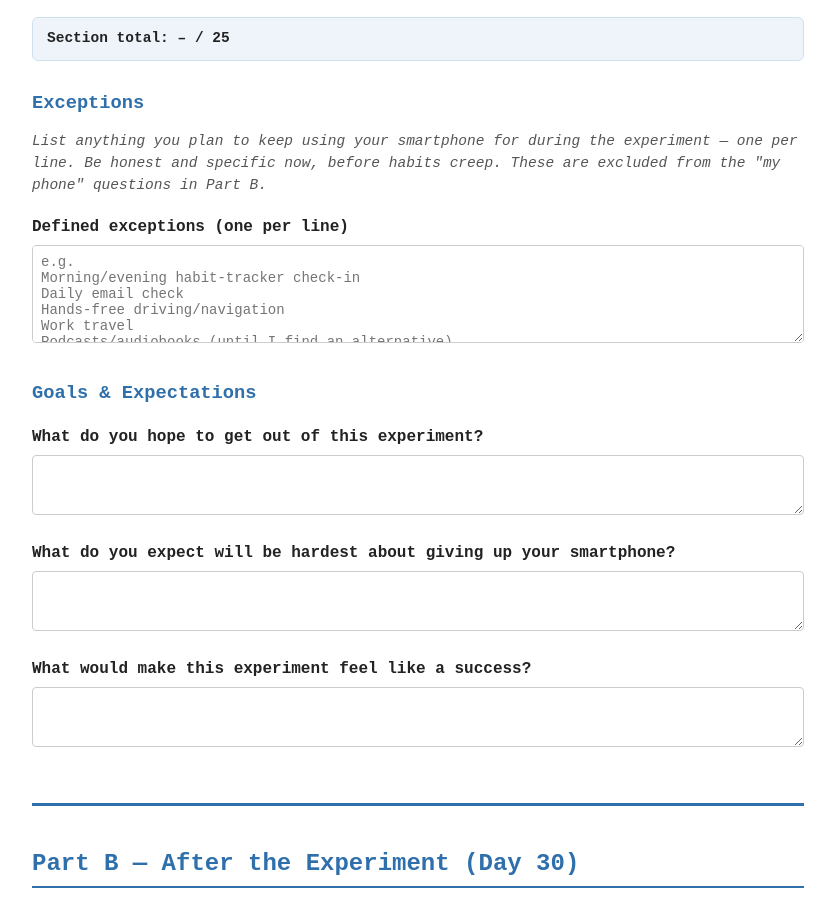
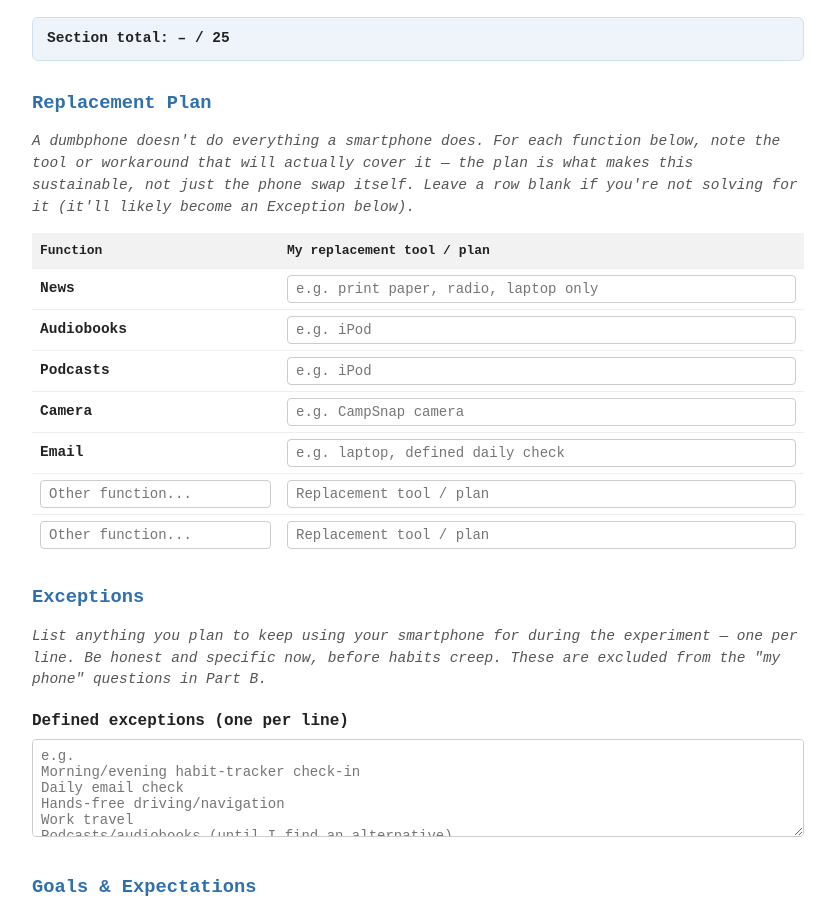
Before and after one commit to bcgordon/dumbphone2, a plain HTML site: page index.html in a window 1280 px wide. Shown: the part 2421-3325 px from the top of the page, without its empty margins (222-1057 px from the left). Drawn offline with Linux system fonts and the light colour scheme.

Commit message:
Add files via upload

```diff
--- a/index.html
+++ b/index.html
@@ -46,6 +46,13 @@
   table.likert td.scale { text-align: center; white-space: nowrap; }
   .scale-opt { display: inline-flex; flex-direction: column; align-items: center; margin: 0 6px; font-size: 12px; color: #666; }
   .scale-opt input { margin: 0 0 2px; }
+  table.plan { width: 100%; border-collapse: collapse; margin: 12px 0 20px; font-size: 14.5px; }
+  table.plan th { background: var(--lightgray); text-align: left; padding: 8px; font-size: 13px; }
+  table.plan td { padding: 6px 8px; border-top: 1px solid #eee; vertical-align: middle; }
+  table.plan td.fn { font-weight: 600; width: 32%; }
+  table.plan input[type=text] {
+    width: 100%; padding: 5px 8px; border: 1px solid var(--border); border-radius: 4px; font-size: 14px;
+  }
   .open-q { margin: 18px 0; }
   .open-q label { display: block; font-weight: 600; margin-bottom: 6px; }
   .open-q textarea {
@@ -128,6 +135,19 @@
 <div id="tbl_partA_social"></div>
 <div class="score-box">Section total: <span id="score_partA_social">–</span> / 25</div>
 
+<h3>Replacement Plan</h3>
+<p class="note">A dumbphone doesn't do everything a smartphone does. For each function below, note the tool or workaround that will actually cover it — the plan is what makes this sustainable, not just the phone swap itself. Leave a row blank if you're not solving for it (it'll likely become an Exception below).</p>
+<table class="plan">
+  <tr><th>Function</th><th>My replacement tool / plan</th></tr>
+  <tr><td class="fn">News</td><td><input type="text" name="partA_plan_news" placeholder="e.g. print paper, radio, laptop only"></td></tr>
+  <tr><td class="fn">Audiobooks</td><td><input type="text" name="partA_plan_audiobooks" placeholder="e.g. iPod"></td></tr>
+  <tr><td class="fn">Podcasts</td><td><input type="text" name="partA_plan_podcasts" placeholder="e.g. iPod"></td></tr>
+  <tr><td class="fn">Camera</td><td><input type="text" name="partA_plan_camera" placeholder="e.g. CampSnap camera"></td></tr>
+  <tr><td class="fn">Email</td><td><input type="text" name="partA_plan_email" placeholder="e.g. laptop, defined daily check"></td></tr>
+  <tr><td><input type="text" name="partA_plan_other1_label" placeholder="Other function..."></td><td><input type="text" name="partA_plan_other1_value" placeholder="Replacement tool / plan"></td></tr>
+  <tr><td><input type="text" name="partA_plan_other2_label" placeholder="Other function..."></td><td><input type="text" name="partA_plan_other2_value" placeholder="Replacement tool / plan"></td></tr>
+</table>
+
 <h3>Exceptions</h3>
 <p class="note">List anything you plan to keep using your smartphone for during the experiment — one per line. Be honest and specific now, before habits creep. These are excluded from the "my phone" questions in Part B.</p>
 <div class="open-q">
@@ -188,6 +208,7 @@
 
 <h3>Reflection</h3>
 <div id="tbl_partB_reflection"></div>
+<div class="open-q"><label>How well did your replacement plan (News/Audiobooks/Podcasts/Camera/Email tools from Part A) hold up? Any tool that didn't work out, or that you'd swap?</label><textarea name="partB_plan_review"></textarea></div>
 <div class="open-q"><label>Would you continue using a dumbphone beyond 30 days? Why or why not?</label><textarea name="partB_reflect_q1"></textarea></div>
 <div class="open-q"><label>What did you miss most about your smartphone?</label><textarea name="partB_reflect_q2"></textarea></div>
 <div class="open-q"><label>What surprised you most during the experiment?</label><textarea name="partB_reflect_q3"></textarea></div>
```
